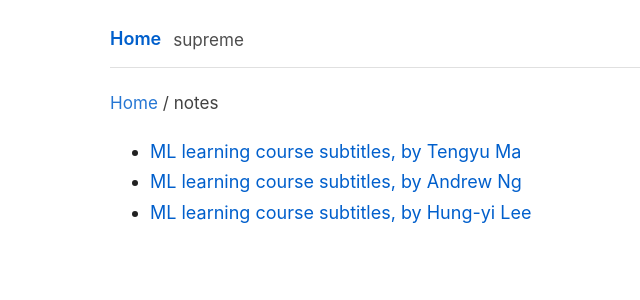
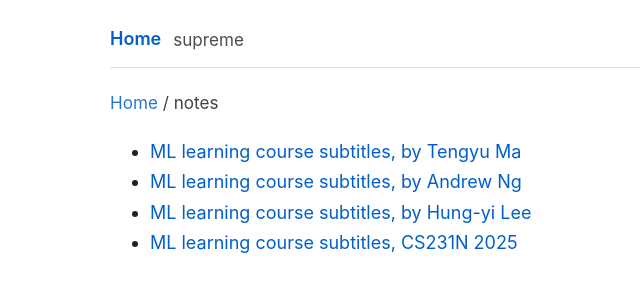
Before and after one commit to CompositeLizard/supreme, a Jekyll site: the page built from notes/index.md, in a window 1280 px wide. Shown: the top 300 px of the page, without its empty margins (170-810 px from the left). Built offline with Jekyll 4.4.1, drawn with Linux system fonts in a browser that asks for light colours.

Commit message:
Update index.md

```diff
--- a/notes/index.md
+++ b/notes/index.md
@@ -5,3 +5,4 @@ title: Notes
 - [ML learning course subtitles, by Tengyu Ma](ML_Ma/)
 - [ML learning course subtitles, by Andrew Ng](ML_Ng/)
 - [ML learning course subtitles, by Hung-yi Lee](LHY/)
+- [ML learning course subtitles, CS231N 2025](cs231n_2025/)
```
